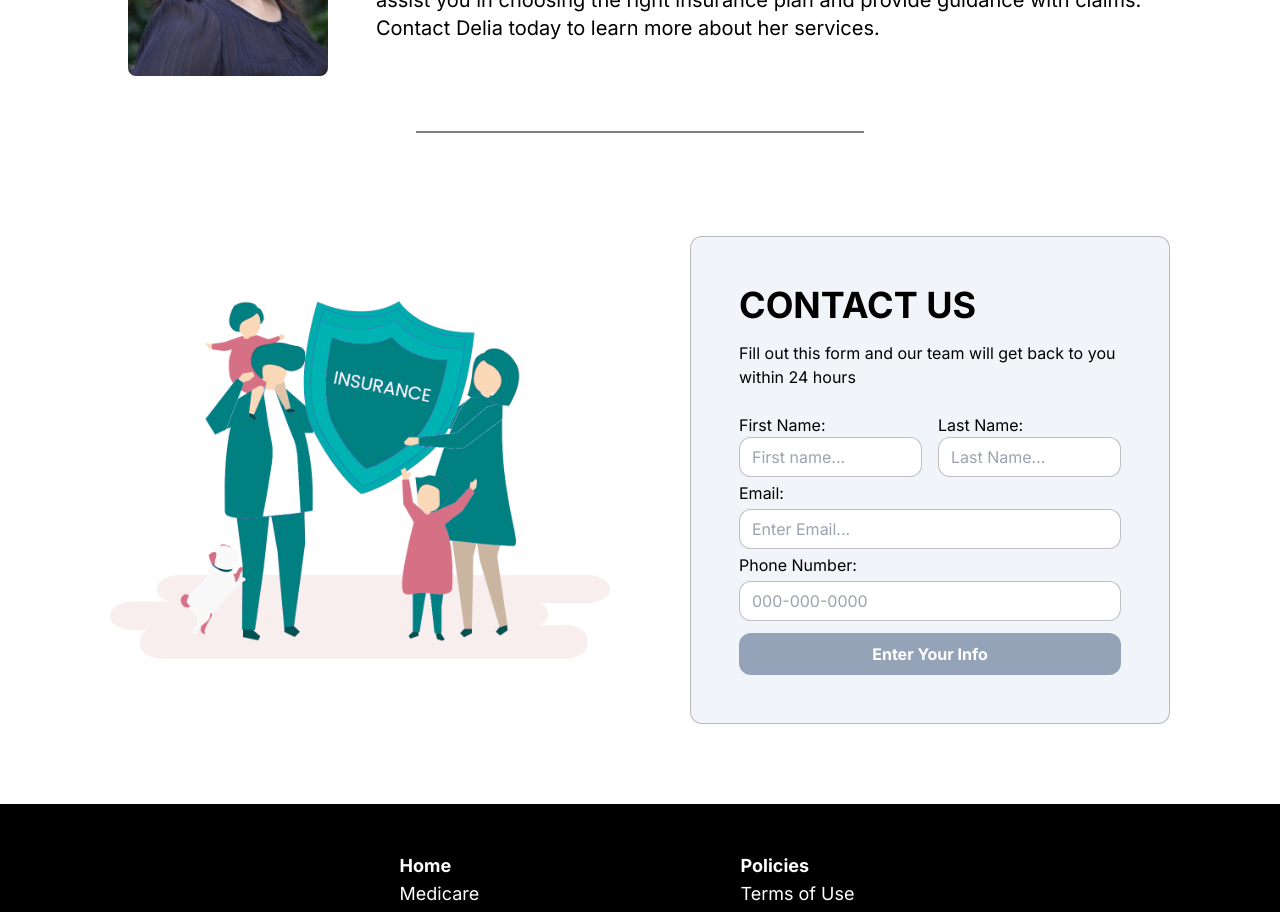
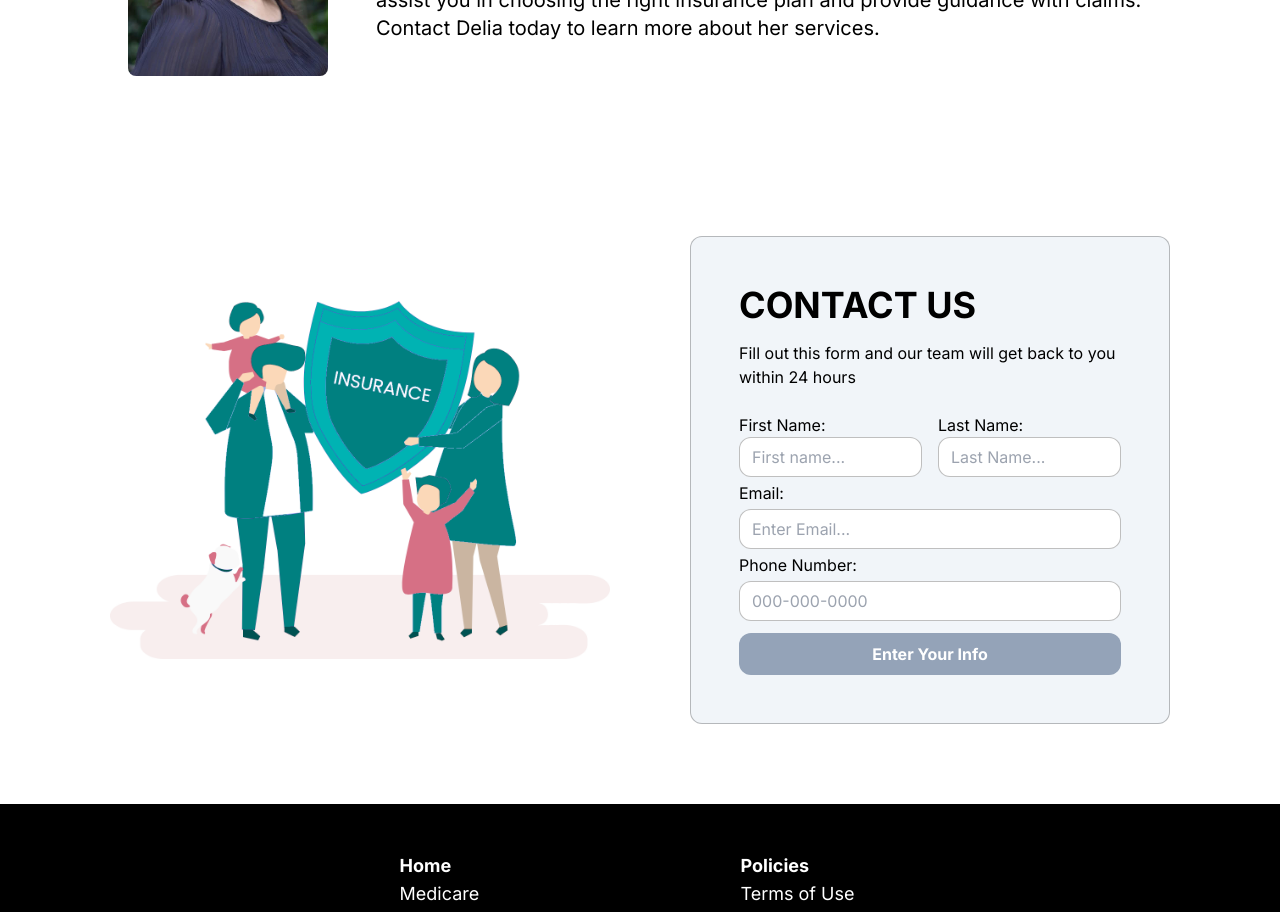
Before and after one commit to ballinyouup/leainsurance, a Next.js app: page / in a window 1280 px wide. Shown: the part 2100-3012 px from the top of the page. Built offline with nearby package versions, Linux system fonts and the light colour scheme.

Commit message:
added white divider

```diff
--- a/app/components/Divider/Divider.tsx
+++ b/app/components/Divider/Divider.tsx
@@ -1,7 +1,11 @@
-const Divider = () => {
+const Divider = ({ white = false }: { white?: boolean }) => {
 	return (
 		<div className="z-10 flex h-12 w-full items-center justify-center px-5 lg:px-0">
-			<hr className="w-full border border-black border-opacity-50 sm:max-w-md" />
+			<hr
+				className={`w-full border ${
+					white ? "border-white" : "border-black"
+				} border-opacity-50 sm:max-w-md`}
+			/>
 		</div>
 	);
 };
--- a/app/page.tsx
+++ b/app/page.tsx
@@ -26,7 +26,7 @@ export default function Page() {
 				<HomeCardSection />
 				<WhySection />
 				<AboutSection />
-				<Divider />
+				<Divider white />
 				<ContactSection />
 				<svg
 					id="visual"
```
